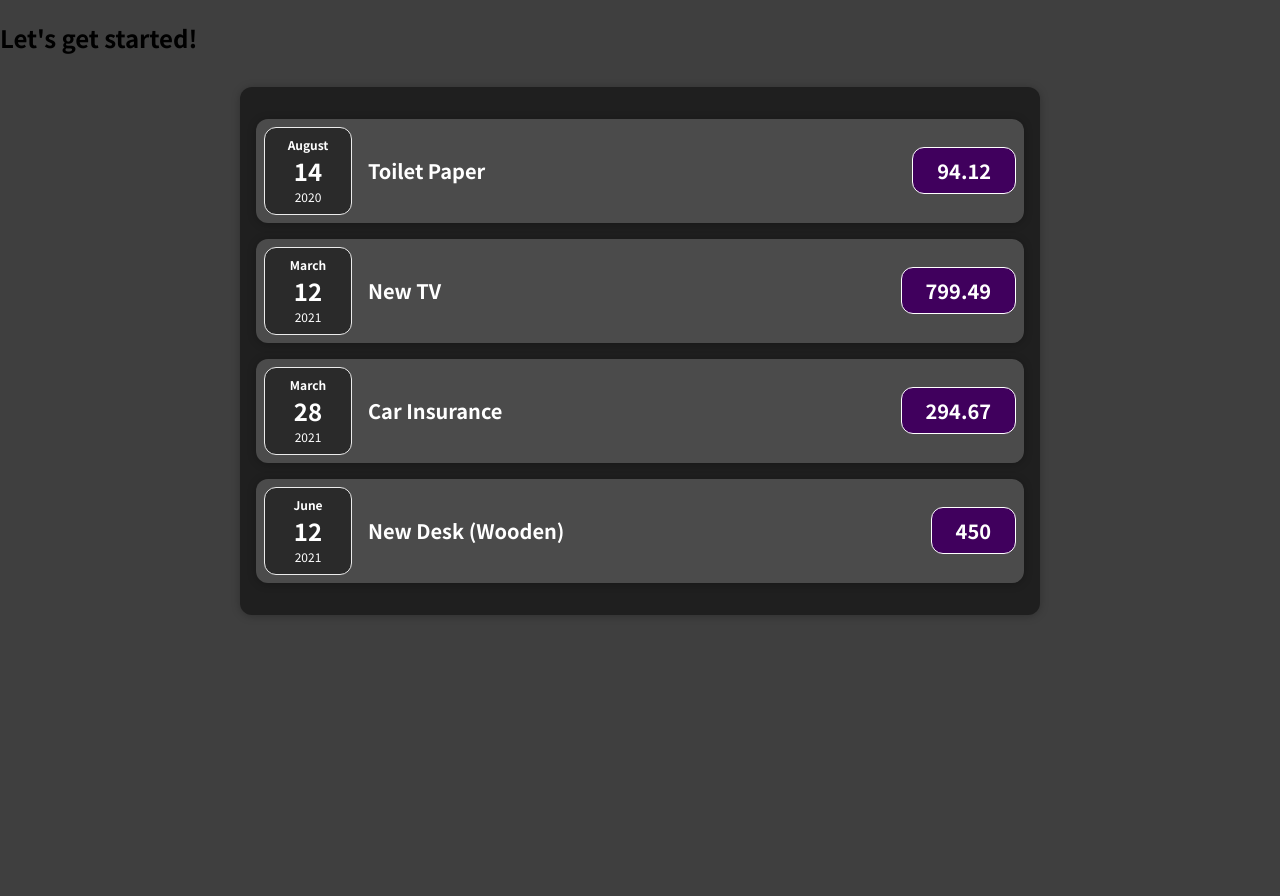
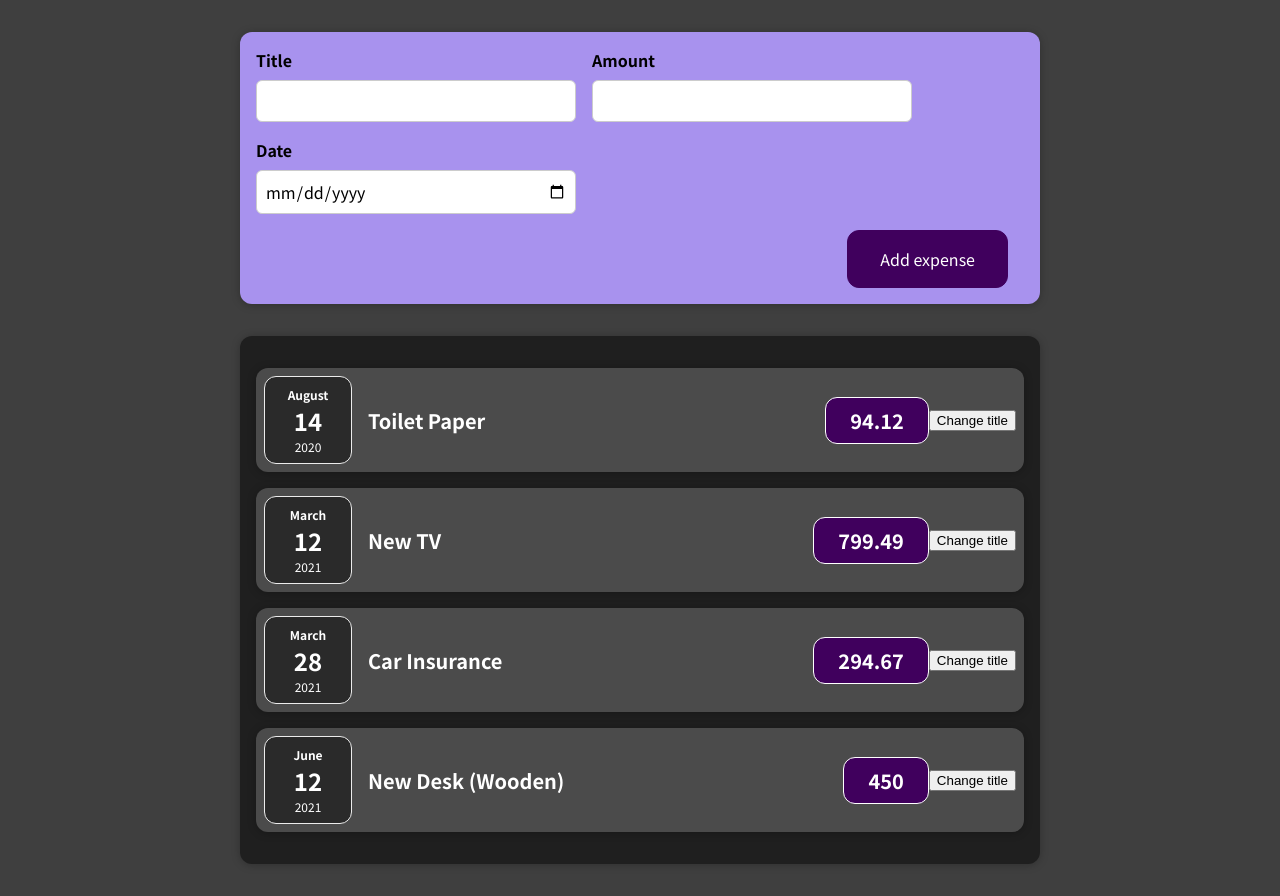
Before and after one commit to oanskyy/react-expense-tracker, a React (Create React App) app: page / in a window 1280 px wide. Before the commit the page ends 800 px from the top, so only its background shows below. Built offline with nearby package versions, Linux system fonts and the light colour scheme.

Commit message:
Add form inputs, listen to user input

```diff
--- a/src/App.js
+++ b/src/App.js
@@ -1,10 +1,11 @@
 import Expenses from "./components/Expenses/Expenses";
+import NewExpense from "./components/NewExpense/NewExpense"
 import { expenses } from "./Data";
 
 const App = () => {
   return (
     <div>
-      <h2>Let's get started!</h2>
+      <NewExpense />
       <Expenses items={expenses} />
     </div>
   );
--- a/src/components/Expenses/ExpenseItem.js
+++ b/src/components/Expenses/ExpenseItem.js
@@ -3,15 +3,19 @@
 import ExpenseDate from "./ExpenseDate.js";
 
 const ExpenseItem = (props) => {
+  const clickHandler = () => {
+    console.log("clicked");
+  };
   return (
     <Card className="expense-item">
-      <ExpenseDate date={props.date}/>
+      <ExpenseDate date={props.date} />
       <div className="expense-item__description">
         <h2>{props.title}</h2>
         <div className="expense-item__price">{props.amount}</div>
       </div>
+      <button onClick={clickHandler}>Change title</button>
     </Card>
   );
-}
+};
 
 export default ExpenseItem;
--- /dev/null
+++ b/src/components/NewExpense/ExpenseForm.css
@@ -0,0 +1,26 @@
+.new-expense__controls {
+  display: flex;
+  flex-wrap: wrap;
+  gap: 1rem;
+  margin-bottom: 1rem;
+  text-align: left;
+}
+
+.new-expense__control label {
+  font-weight: bold;
+  margin-bottom: 0.5rem;
+  display: block;
+}
+
+.new-expense__control input {
+  font: inherit;
+  padding: 0.5rem;
+  border-radius: 6px;
+  border: 1px solid #ccc;
+  width: 20rem;
+  max-width: 100%;
+}
+
+.new-expense__actions {
+  text-align: right;
+}
--- /dev/null
+++ b/src/components/NewExpense/ExpenseForm.js
@@ -0,0 +1,57 @@
+import { useState } from "react";
+import "./ExpenseForm.css";
+
+const ExpenseForm = () => {
+  const [title, setTitle] = useState('');
+  const [amount, setAmount] = useState('');
+
+  const titleChangeHandler = (event) => {
+    setTitle(event.target.value);
+    console.log(event.target.value);
+    console.log(title)
+  };
+
+  const amountChangeHandler = (event) => {
+    setAmount(event.target.value);
+    console.log(event.target.value);
+    console.log(amount)
+  };
+
+  const dateChangeHandler = (event) => {
+    console.log(event.target.value);
+  };
+
+  return (
+    <form>
+      <div className="new-expense__controls">
+        <div className="new-expense__control">
+          <label>Title</label>
+          <input type="text" onChange={titleChangeHandler} />
+        </div>
+        <div className="new-expense__control">
+          <label>Amount</label>
+          <input
+            type="number"
+            min="0.01"
+            step="0.01"
+            onChange={amountChangeHandler}
+          />
+        </div>
+        <div className="new-expense__control">
+          <label>Date</label>
+          <input
+            type="date"
+            min="2019.01.01"
+            max="2022.04.01"
+            onChange={dateChangeHandler}
+          />
+        </div>
+      </div>
+      <div className="new-expense__actions">
+        <button type="submit">Add expense</button>
+      </div>
+    </form>
+  );
+};
+
+export default ExpenseForm;
--- /dev/null
+++ b/src/components/NewExpense/NewExpense.css
@@ -0,0 +1,38 @@
+.new-expense {
+    background-color: #a892ee;
+    padding: 1rem;
+    margin: 2rem auto;
+    width: 50rem;
+    max-width: 95%;
+    border-radius: 12px;
+    text-align: center;
+    box-shadow: 0 1px 8px rgba(0, 0, 0, 0.25);
+  }
+
+  .new-expense button {
+    font: inherit;
+    cursor: pointer;
+    padding: 1rem 2rem;
+    border: 1px solid #40005d;
+    background-color: #40005d;
+    color: white;
+    border-radius: 12px;
+    margin-right: 1rem;
+  }
+
+  .new-expense button:hover,
+  .new-expense button:active {
+    background-color: #510674;
+    border-color: #510674;
+  }
+
+  .new-expense button.alternative {
+    color: #220131;
+    border-color: transparent;
+    background-color: transparent;
+  }
+
+  .new-expense button.alternative:hover,
+  .new-expense button.alternative:active {
+    background-color: #ddb3f8;
+  }
--- /dev/null
+++ b/src/components/NewExpense/NewExpense.js
@@ -0,0 +1,12 @@
+import "./NewExpense.css";
+import ExpenseForm from "./ExpenseForm";
+
+const NewExpense = () => {
+  return (
+    <div className="new-expense">
+      <ExpenseForm />
+    </div>
+  );
+};
+
+export default NewExpense;
```
